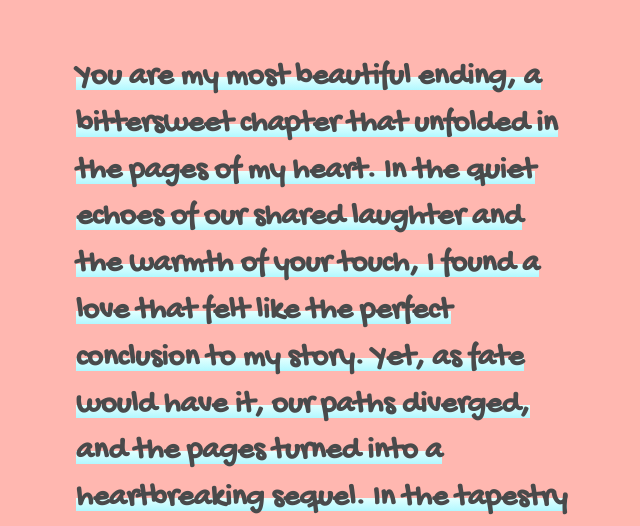
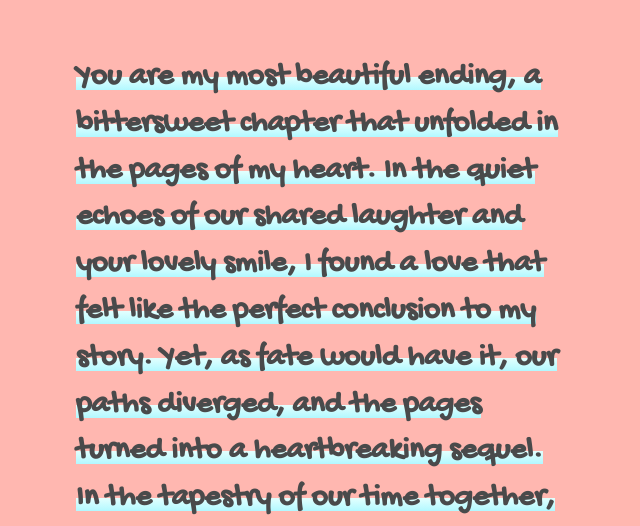
Before and after one commit to arex20/letter, a plain HTML site: page index.html in a window 1280 px wide. Shown: the part 273-799 px from the top of the page, without its empty margins (316-956 px from the left). Drawn offline with Linux system fonts and the light colour scheme.

Commit message:
Update index.html

```diff
--- a/index.html
+++ b/index.html
@@ -7,7 +7,7 @@
 
 </head>
 <body>
-  <h2>You are my most beautiful ending, a bittersweet chapter that unfolded in the pages of my heart. In the quiet echoes of our shared laughter and the warmth of your touch, I found a love that felt like the perfect conclusion to my story. Yet, as fate would have it, our paths diverged, and the pages turned into a heartbreaking sequel.
+  <h2>You are my most beautiful ending, a bittersweet chapter that unfolded in the pages of my heart. In the quiet echoes of our shared laughter and your lovely smile, I found a love that felt like the perfect conclusion to my story. Yet, as fate would have it, our paths diverged, and the pages turned into a heartbreaking sequel.
 
 In the tapestry of our time together, the threads of joy now seem frayed, woven with the strands of longing and loss. The promises we whispered have become haunting echoes, and the once vibrant colors of our love have faded into shades of melancholy. Each word left unsaid weighs heavily on my chest, and the void you've left behind echoes with the emptiness of a shattered dream.
 
```
